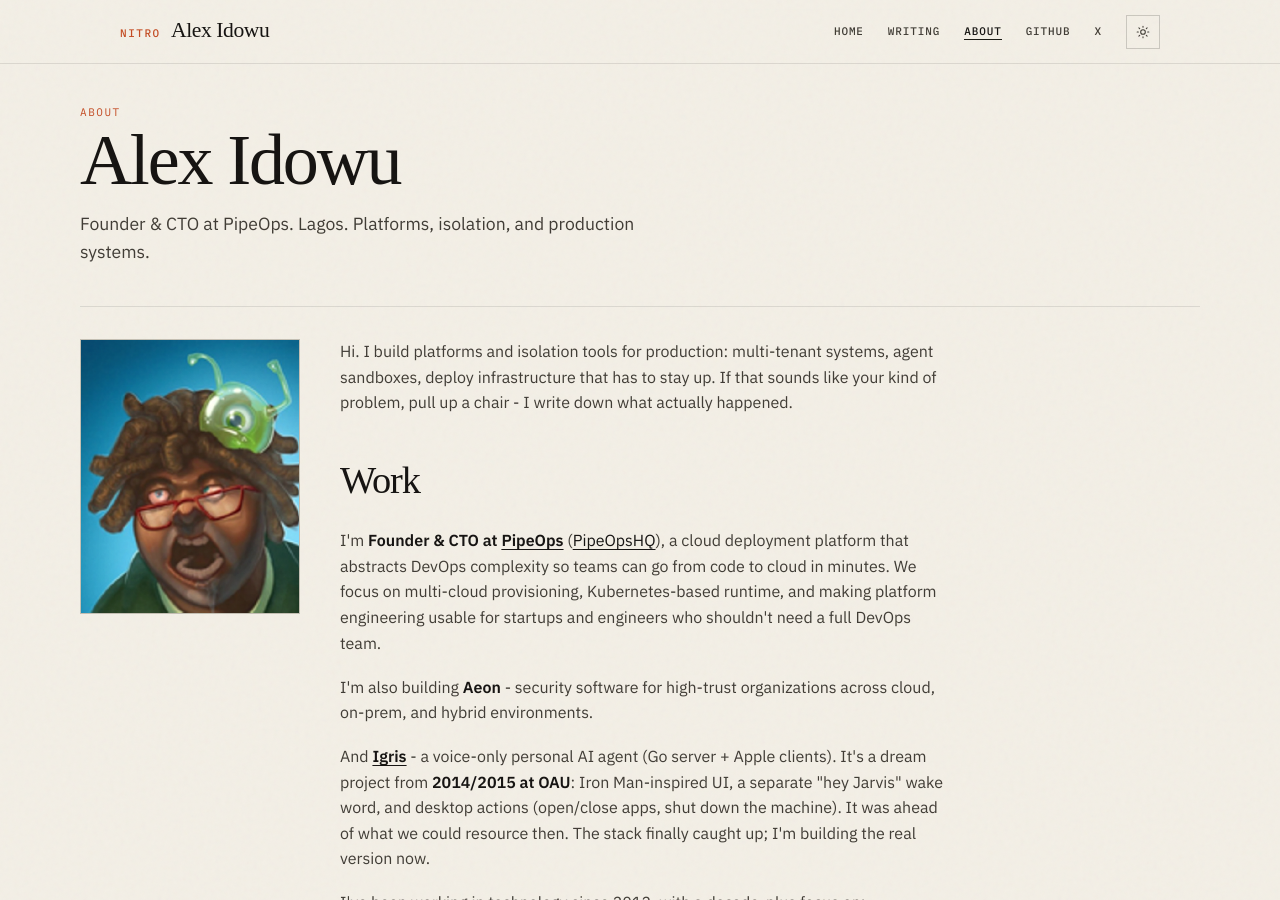
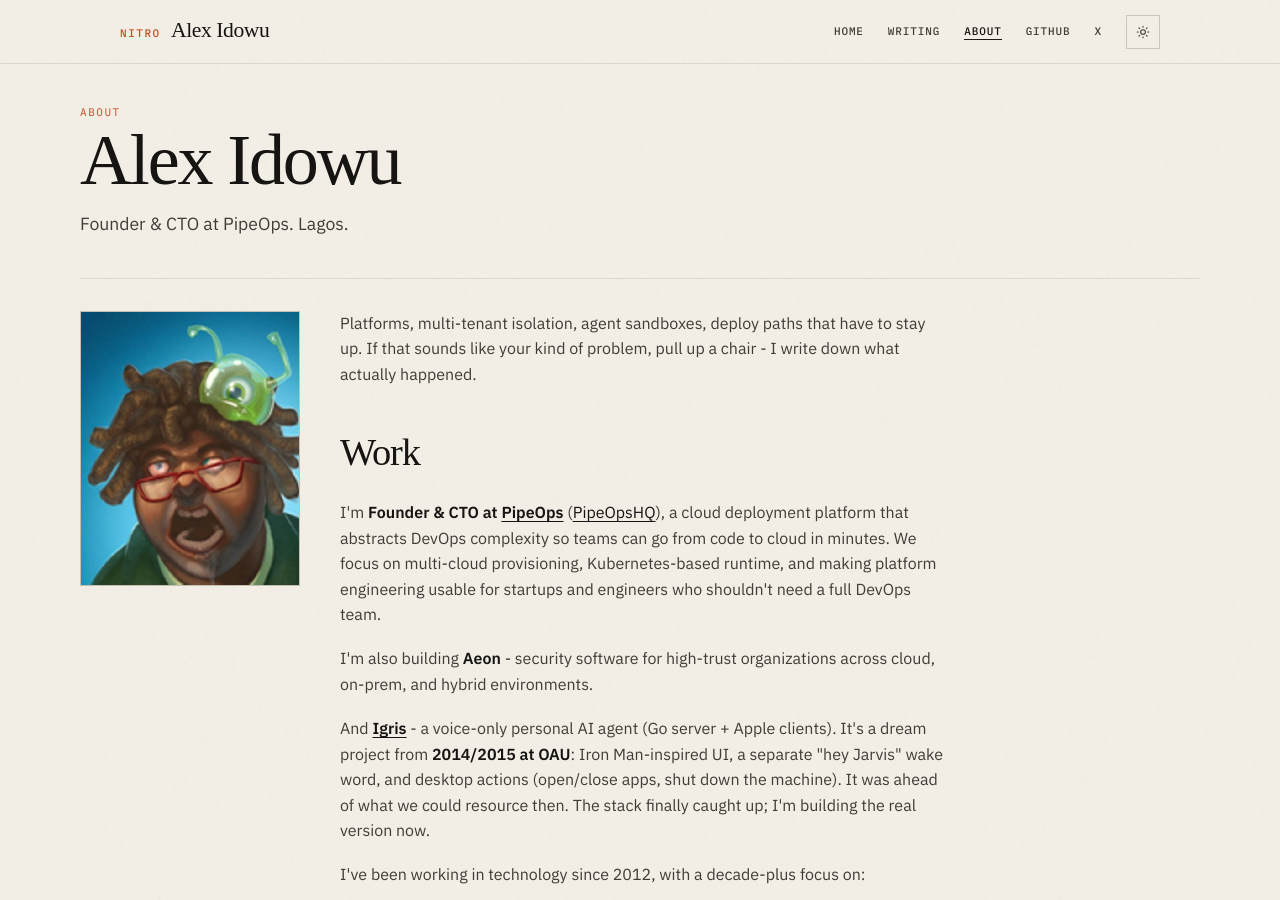
Before and after one commit to 9trocode/9trocode.github.io, a Jekyll site: the page built from about.md, in a window 1280 px wide and 900 px high. Built offline with Jekyll 4.4.1, drawn with Linux system fonts in a browser that asks for light colours; some web fonts are replaced.

Commit message:
Cut hero lede repetition under the I-build-systems H1.
Domain list and conditional invite only; no second I build or systems echo.

```diff
--- a/about.md
+++ b/about.md
@@ -9,7 +9,7 @@
 <header class="page-hero">
   <p class="eyebrow">About</p>
   <h1>Alex Idowu</h1>
-  <p>Founder &amp; CTO at PipeOps. Lagos. Platforms, isolation, and production systems.</p>
+  <p>Founder &amp; CTO at PipeOps. Lagos.</p>
 </header>
 
 <div class="about-layout">
@@ -17,7 +17,7 @@
     <img src="/assets/images/alex-idowu.png" width="440" height="550" alt="Portrait of Alex Idowu" />
   </div>
   <div class="about-content">
-    <p>Hi. I build platforms and isolation tools for production: multi-tenant systems, agent sandboxes, deploy infrastructure that has to stay up. If that sounds like your kind of problem, pull up a chair - I write down what actually happened.</p>
+    <p>Platforms, multi-tenant isolation, agent sandboxes, deploy paths that have to stay up. If that sounds like your kind of problem, pull up a chair - I write down what actually happened.</p>
 
     <h2>Work</h2>
 
```
Also changed, not shown: index.md (+1 -1 lines).
